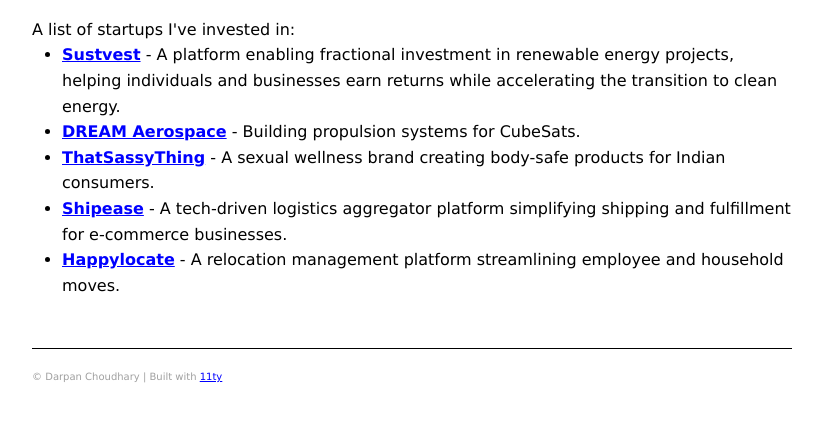
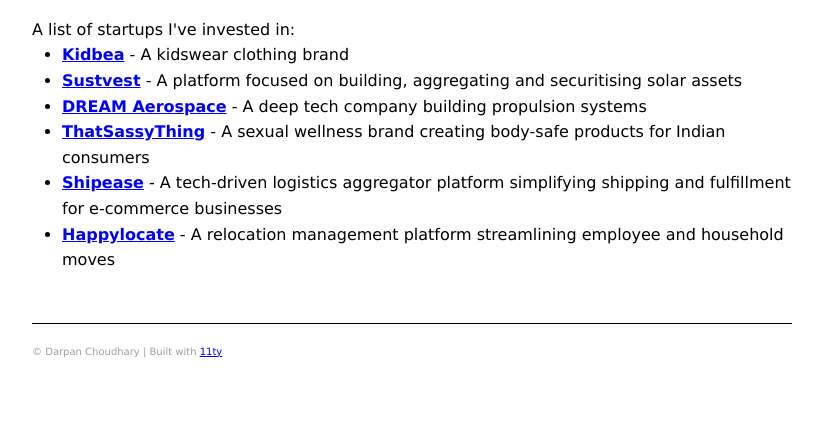
Before and after one commit to FusRoDah09/my-website, an Eleventy site: page src/investments.md in a window 1280 px wide. Shown: the part 125-546 px from the top of the page, without its empty margins (228-1050 px from the left). Built offline with nearby package versions, Linux system fonts and the light colour scheme; Eleventy itself is replaced by a stand-in of ours; files that its build step writes are made by us from their sources.

Commit message:
Investment update

```diff
--- a/src/investments.md
+++ b/src/investments.md
@@ -7,8 +7,9 @@ title: Investments
 
 A list of startups I've invested in:
 
-- [**Sustvest**](https://sustvest.com/in) - A platform enabling fractional investment in renewable energy projects, helping individuals and businesses earn returns while accelerating the transition to clean energy.
-- [**DREAM Aerospace**](https://www.dreamaerospace.in) - Building propulsion systems for CubeSats.
-- [**ThatSassyThing**](https://thatsassything.com) - A sexual wellness brand creating body-safe products for Indian consumers.
-- [**Shipease**](https://www.shipease.in) - A tech-driven logistics aggregator platform simplifying shipping and fulfillment for e-commerce businesses.
-- [**Happylocate**](https://www.happylocate.com) - A relocation management platform streamlining employee and household moves.
+- [**Kidbea**](https://www.kidbea.com) - A kidswear clothing brand
+- [**Sustvest**](https://sustvest.com/in) - A platform focused on building, aggregating and securitising solar assets
+- [**DREAM Aerospace**](https://www.dreamaerospace.in) - A deep tech company building propulsion systems
+- [**ThatSassyThing**](https://thatsassything.com) - A sexual wellness brand creating body-safe products for Indian consumers
+- [**Shipease**](https://www.shipease.in) - A tech-driven logistics aggregator platform simplifying shipping and fulfillment for e-commerce businesses
+- [**Happylocate**](https://www.happylocate.com) - A relocation management platform streamlining employee and household moves
```
